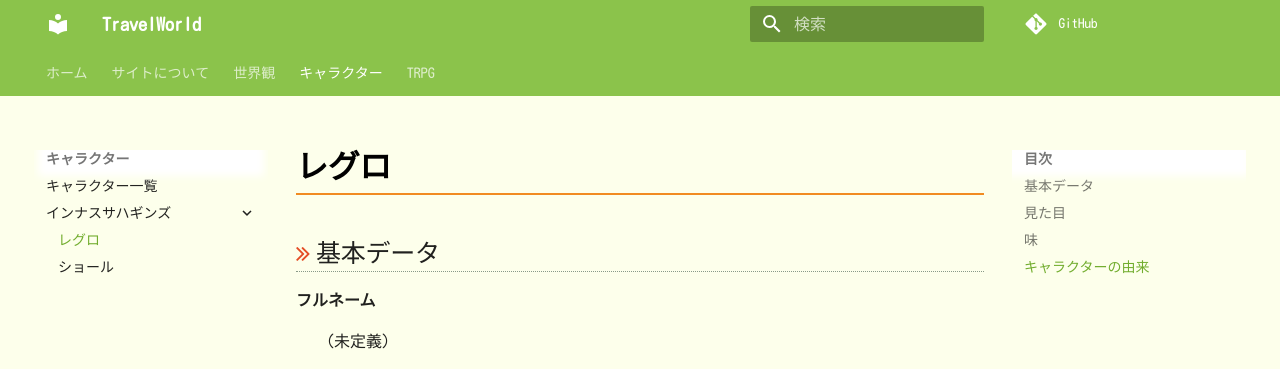
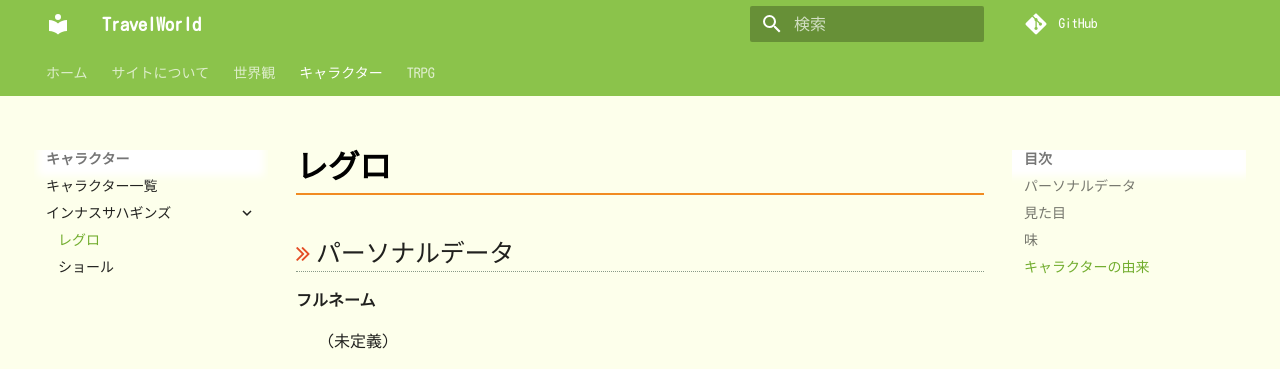
Before and after one commit to leftonbo/travelworld-docs, an MkDocs documentation site: the page built from docs/characters/personal/regro.md, in a window 1280 px wide and 1336 px high. Shown: the top 369 px of the window. Built offline with MkDocs 1.6.1 and Material for MkDocs 9.7.7, drawn with Linux system fonts in a browser that asks for light colours; nearby versions of some CDN libraries; comment, search, counter and statistics services are not loaded.

Commit message:
文面を少し修正

```diff
--- a/docs/characters/personal/regro.md
+++ b/docs/characters/personal/regro.md
@@ -1,6 +1,6 @@
 # レグロ
 
-## 基本データ
+## パーソナルデータ
 
 **フルネーム**
 
```
